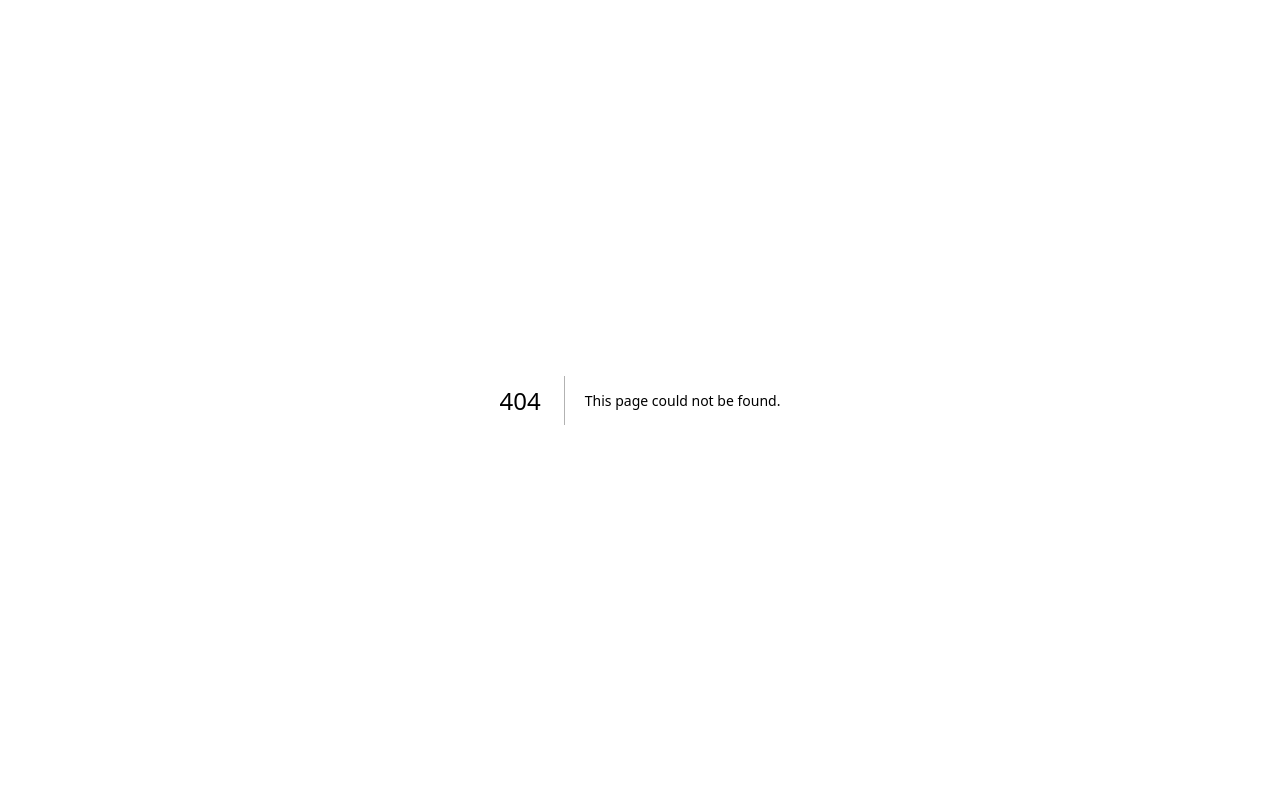
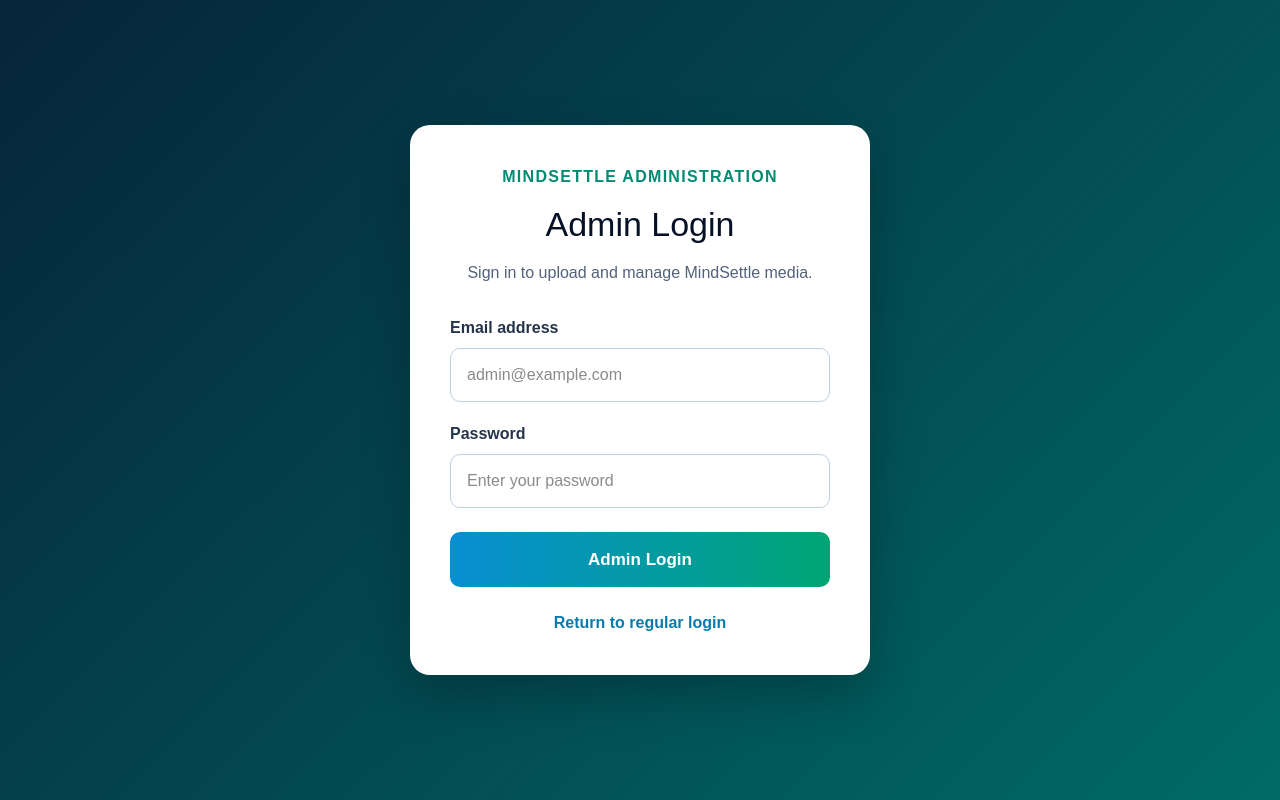
Before and after one commit to GAUTAM-DEV007/mindsettle, a Next.js app: page /admin-login in a window 1280 px wide. Before the commit this address had no page. Built offline with nearby package versions, Linux system fonts and the light colour scheme; no server answers.

Commit message:
feat(auth): add temporary admin login page

```diff
--- /dev/null
+++ b/app/admin-login/page.jsx
@@ -0,0 +1,232 @@
+"use client";
+
+import { useState } from "react";
+import { useRouter } from "next/navigation";
+import Link from "next/link";
+import { createClient } from "@/lib/supabase/client";
+
+export default function AdminLoginPage() {
+  const router = useRouter();
+
+  const [supabase] = useState(() => createClient());
+  const [email, setEmail] = useState("");
+  const [password, setPassword] = useState("");
+  const [message, setMessage] = useState("");
+  const [loggingIn, setLoggingIn] = useState(false);
+
+  async function handleSubmit(event) {
+    event.preventDefault();
+
+    setMessage("");
+
+    if (!email.trim() || !password) {
+      setMessage("Please enter your email address and password.");
+      return;
+    }
+
+    setLoggingIn(true);
+    setMessage("Signing in...");
+
+    try {
+      const { error } = await supabase.auth.signInWithPassword({
+        email: email.trim(),
+        password,
+      });
+
+      if (error) {
+        throw new Error(error.message);
+      }
+
+      setMessage("Login successful. Opening media management...");
+
+      router.push("/admin/media");
+      router.refresh();
+    } catch (error) {
+      setMessage(
+        error instanceof Error
+          ? error.message
+          : "Admin login failed."
+      );
+    } finally {
+      setLoggingIn(false);
+    }
+  }
+
+  return (
+    <main
+      style={{
+        minHeight: "100vh",
+        display: "flex",
+        alignItems: "center",
+        justifyContent: "center",
+        padding: "24px",
+        background:
+          "linear-gradient(135deg, #06243a 0%, #006b67 100%)",
+      }}
+    >
+      <section
+        style={{
+          width: "100%",
+          maxWidth: "460px",
+          padding: "40px",
+          borderRadius: "20px",
+          background: "#ffffff",
+          boxShadow: "0 20px 50px rgba(0, 0, 0, 0.25)",
+        }}
+      >
+        <div style={{ marginBottom: "30px", textAlign: "center" }}>
+          <p
+            style={{
+              margin: "0 0 10px",
+              color: "#008b72",
+              fontWeight: "700",
+              letterSpacing: "0.08em",
+              textTransform: "uppercase",
+            }}
+          >
+            MindSettle Administration
+          </p>
+
+          <h1
+            style={{
+              margin: "0 0 10px",
+              color: "#071126",
+              fontSize: "34px",
+            }}
+          >
+            Admin Login
+          </h1>
+
+          <p
+            style={{
+              margin: 0,
+              color: "#52627a",
+              lineHeight: 1.6,
+            }}
+          >
+            Sign in to upload and manage MindSettle media.
+          </p>
+        </div>
+
+        <form onSubmit={handleSubmit}>
+          <label
+            htmlFor="email"
+            style={{
+              display: "block",
+              marginBottom: "8px",
+              color: "#26344b",
+              fontWeight: "700",
+            }}
+          >
+            Email address
+          </label>
+
+          <input
+            id="email"
+            type="email"
+            value={email}
+            onChange={(event) => setEmail(event.target.value)}
+            autoComplete="email"
+            disabled={loggingIn}
+            placeholder="admin@example.com"
+            style={{
+              width: "100%",
+              boxSizing: "border-box",
+              marginBottom: "20px",
+              padding: "14px 16px",
+              border: "1px solid #bfd0e5",
+              borderRadius: "10px",
+              fontSize: "16px",
+            }}
+          />
+
+          <label
+            htmlFor="password"
+            style={{
+              display: "block",
+              marginBottom: "8px",
+              color: "#26344b",
+              fontWeight: "700",
+            }}
+          >
+            Password
+          </label>
+
+          <input
+            id="password"
+            type="password"
+            value={password}
+            onChange={(event) => setPassword(event.target.value)}
+            autoComplete="current-password"
+            disabled={loggingIn}
+            placeholder="Enter your password"
+            style={{
+              width: "100%",
+              boxSizing: "border-box",
+              marginBottom: "24px",
+              padding: "14px 16px",
+              border: "1px solid #bfd0e5",
+              borderRadius: "10px",
+              fontSize: "16px",
+            }}
+          />
+
+          <button
+            type="submit"
+            disabled={loggingIn}
+            style={{
+              width: "100%",
+              padding: "15px",
+              border: "none",
+              borderRadius: "10px",
+              background:
+                "linear-gradient(90deg, #078fd4 0%, #00a574 100%)",
+              color: "#ffffff",
+              fontSize: "17px",
+              fontWeight: "700",
+              cursor: loggingIn ? "not-allowed" : "pointer",
+              opacity: loggingIn ? 0.7 : 1,
+            }}
+          >
+            {loggingIn ? "Signing in..." : "Admin Login"}
+          </button>
+        </form>
+
+        {message && (
+          <p
+            role="status"
+            style={{
+              marginTop: "20px",
+              padding: "12px",
+              borderRadius: "8px",
+              background: "#eef7f6",
+              color: "#164d48",
+              textAlign: "center",
+            }}
+          >
+            {message}
+          </p>
+        )}
+
+        <p
+          style={{
+            marginTop: "24px",
+            marginBottom: 0,
+            textAlign: "center",
+          }}
+        >
+          <Link
+            href="/login"
+            style={{
+              color: "#087cac",
+              fontWeight: "700",
+              textDecoration: "none",
+            }}
+          >
+            Return to regular login
+          </Link>
+        </p>
+      </section>
+    </main>
+  );
+}
```
